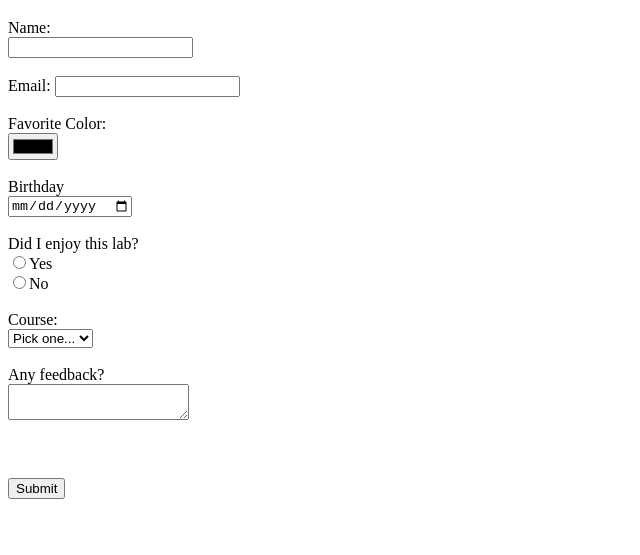
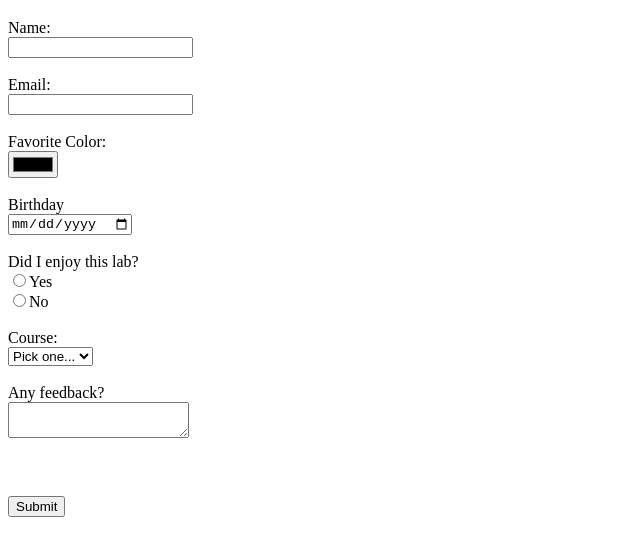
Before and after one commit to finnmcduffee/lab06, a plain HTML site: page index.html in a window 1280 px wide. Shown: the part 61-616 px from the top of the page, without its empty margins (0-640 px from the left). Drawn offline with Linux system fonts and the light colour scheme.

Commit message:
Add files via upload

```diff
--- a/index.html
+++ b/index.html
@@ -10,7 +10,7 @@
     <br><input type="text" id="name" name="name">
     <br></br>
     <label for="email">Email:</labe>
-    <input type="text" id="email">
+    <br><input type="text" id="email">
     <br></br>
     <label for="color">Favorite Color:</label>
     <br><input type="color" id="color">
```
